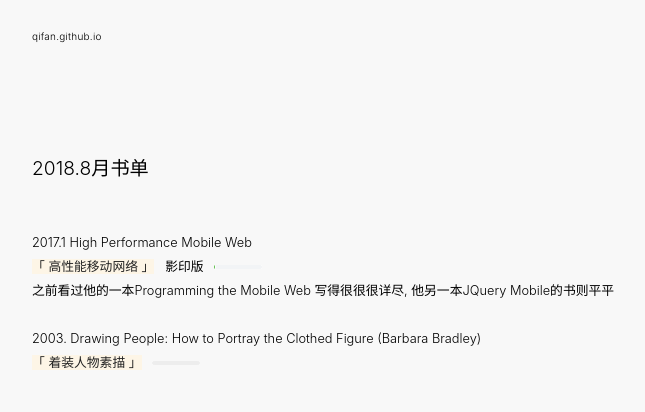
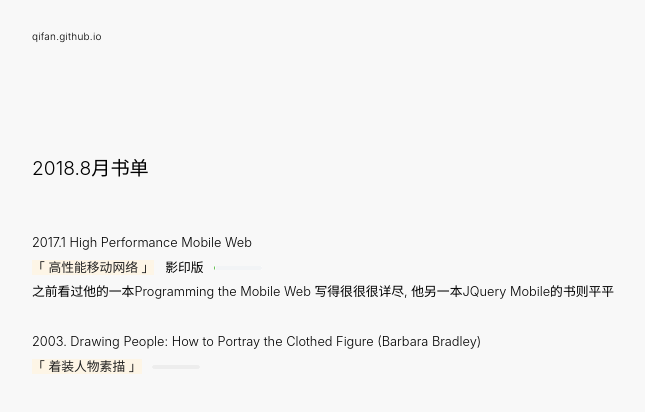
Before and after one commit to Qifan/qifan.github.io, a plain HTML site: page index.html in a window 1280 px wide. Shown: the full height of the page, 0-645 px from the left. Drawn offline with Linux system fonts and the light colour scheme.

Commit message:
Update index.html

```diff
--- a/index.html
+++ b/index.html
@@ -43,7 +43,7 @@ a:focus{}
 .i_t 		{width:736px;text-align:left;padding:0 0 0 2rem;cursor:default}
 .container	{width:100%}
 /*.w 		{padding:0 0 4rem 0;font-weight:300;width:100%;max-width:768px;min-height:100%;box-sizing:border-box}*/
-.g, .gt, .gm{font-size:0.8rem;font-weight:300;line-height:1.875;color:#000;max-width:688px;width:100%;margin:0 2rem 4rem 2rem;}
+.g, .gt, .gm{font-size:0.8rem;font-weight:300;line-height:1.9375;color:#000;max-width:688px;width:100%;margin:0 2rem 4rem 2rem;}
 
 .gt{font-size:1.75rem}
 .t{font-size:1.2rem;line-height:6.5;display:block}
```
